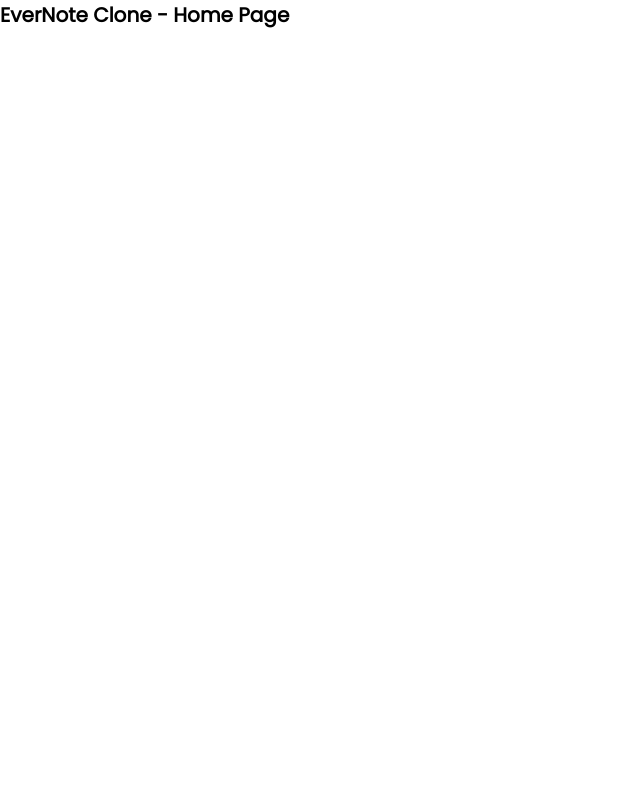
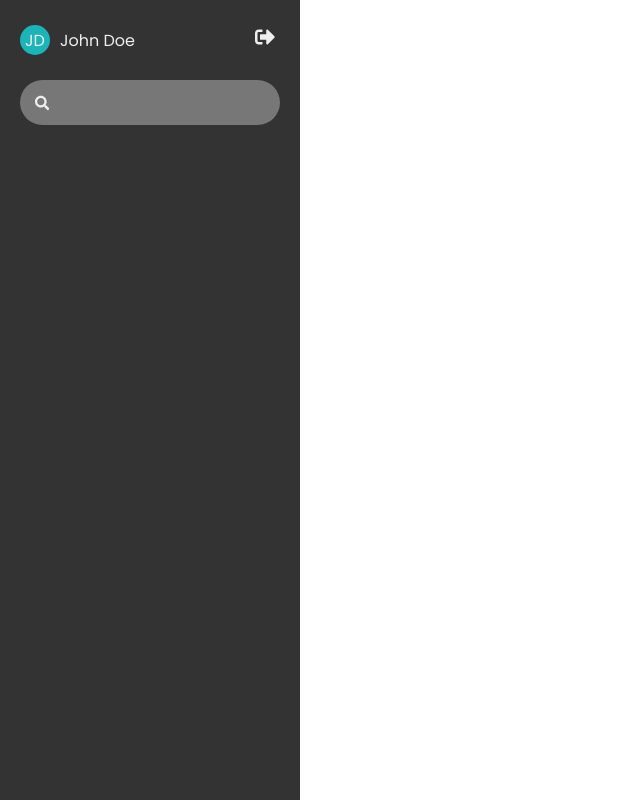
Before and after one commit to PrinceNarteh/evernote-clone, a React (Create React App) app in the folder web/: page / in a window 1280 px wide. Shown: the whole page, without its empty margins (0-640 px from the left). Built offline with nearby package versions, Linux system fonts and the light colour scheme.

Commit message:
add Navigation bar

```diff
--- a/web/package.json
+++ b/web/package.json
@@ -19,6 +19,7 @@
     "local-storage-fallback": "^4.1.2",
     "react": "^17.0.2",
     "react-dom": "^17.0.2",
+    "react-icons": "^4.3.1",
     "react-quill": "^1.3.5",
     "react-router-dom": "^6.2.1",
     "react-scripts": "5.0.0",
@@ -48,5 +49,8 @@
       "last 1 firefox version",
       "last 1 safari version"
     ]
+  },
+  "devDependencies": {
+    "@types/react-icons": "^3.0.0"
   }
 }
--- a/web/src/components/GlobalStyle.tsx
+++ b/web/src/components/GlobalStyle.tsx
@@ -28,7 +28,7 @@
 
 export const GENERICS = {
   primaryColor: "#5cc5c8",
-  primaryColorDark: "#008f26",
+  primaryColorDark: "#1bb4b9",
   border: "1px solid #f1f1f1",
   colorBlackCalm: "#333",
   color: "#737373",
@@ -36,11 +36,11 @@
 };
 
 export const MIXINS = {
-  va: (align = "center") => css`
+  va: (align: "left" | "center" | "right" = "center") => css`
     display: flex;
     align-items: center;
     ${align !== "center"
-      ? `justify-content: flex-start;`
+      ? `justify-content: ${align};`
       : `justify-content: center;`}
   `,
 };
--- /dev/null
+++ b/web/src/components/Navigation.tsx
@@ -0,0 +1,79 @@
+import styled from "@emotion/styled";
+import { GENERICS, MIXINS } from "./GlobalStyle";
+import { FaSearch, FaSignOutAlt } from "react-icons/fa";
+
+const Navigation = () => {
+  return (
+    <NavigationStyled>
+      <div className="user-profile">
+        <div>JD</div>
+        <span>John Doe</span>
+        <span>
+          <FaSignOutAlt />
+        </span>
+      </div>
+      <div className="search-input">
+        <FaSearch />
+        <input type="text" />
+      </div>
+    </NavigationStyled>
+  );
+};
+
+const NavigationStyled = styled.div`
+  height: 100%;
+  width: 100%;
+  max-width: 30rem;
+  background-color: ${GENERICS.colorBlackCalm};
+  color: #eee;
+  font-size: 1.6rem;
+  padding: 2rem;
+
+  .user-profile {
+    display: grid;
+    grid-template-columns: auto 1fr 1fr;
+    align-items: center;
+    gap: 1rem;
+    margin-bottom: 2rem;
+
+    > div:first-child {
+      width: 3rem;
+      height: 3rem;
+      background-color: ${GENERICS.primaryColorDark};
+      ${MIXINS.va("center")}
+      border-radius: 50%;
+    }
+
+    > span:last-child {
+      justify-self: flex-end;
+      cursor: pointer;
+      transition: 0.3s;
+      font-size: 2rem;
+      padding: 0.5rem;
+
+      &:hover {
+        color: ${GENERICS.primaryColorDark};
+      }
+    }
+  }
+
+  .search-input {
+    background-color: #777;
+    display: flex;
+    align-items: center;
+    border-radius: 3rem;
+    padding: 1rem 1.5rem;
+
+    input {
+      background: transparent;
+      border: none;
+      outline: none;
+      width: 100%;
+      margin-left: 1rem;
+      font-size: 1.6rem;
+      color: #eee;
+    }
+  }
+`;
+
+export default Navigation;
--- a/web/src/pages/Home.tsx
+++ b/web/src/pages/Home.tsx
@@ -1,8 +1,12 @@
+import Navigation from "../components/Navigation";
+import Wrapper from "../components/Wrapper";
+
 function Home() {
   return (
-    <div className="app">
+    <Wrapper>
+      <Navigation />
       <h1>EverNote Clone - Home Page</h1>
-    </div>
+    </Wrapper>
   );
 }
 
```
Also changed, not shown: 1 other file (tests, documents, lock files or other folders).
